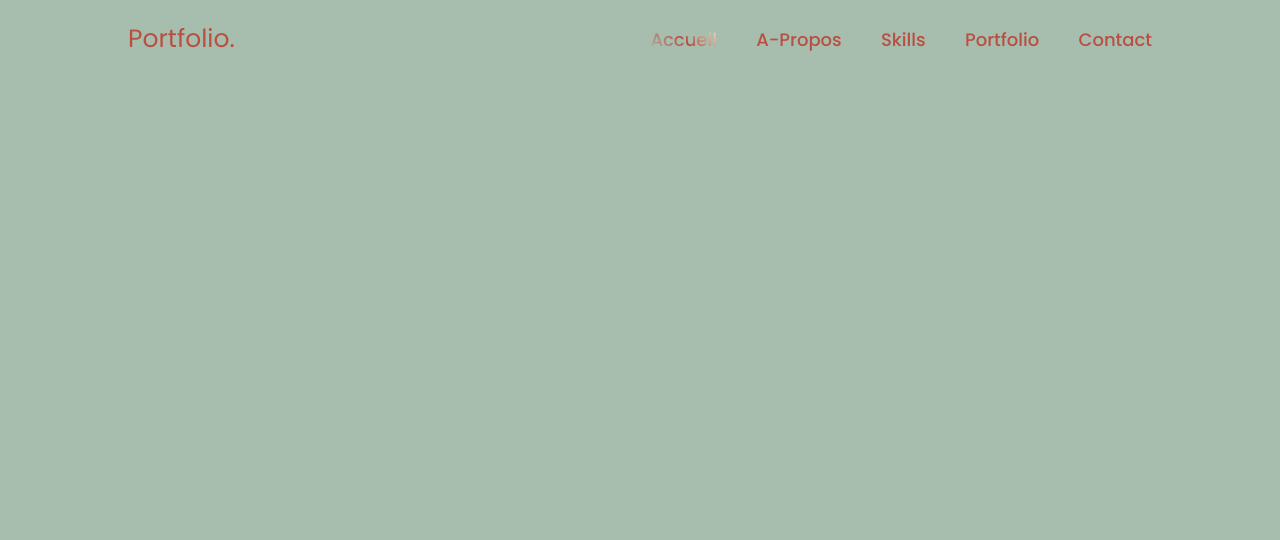
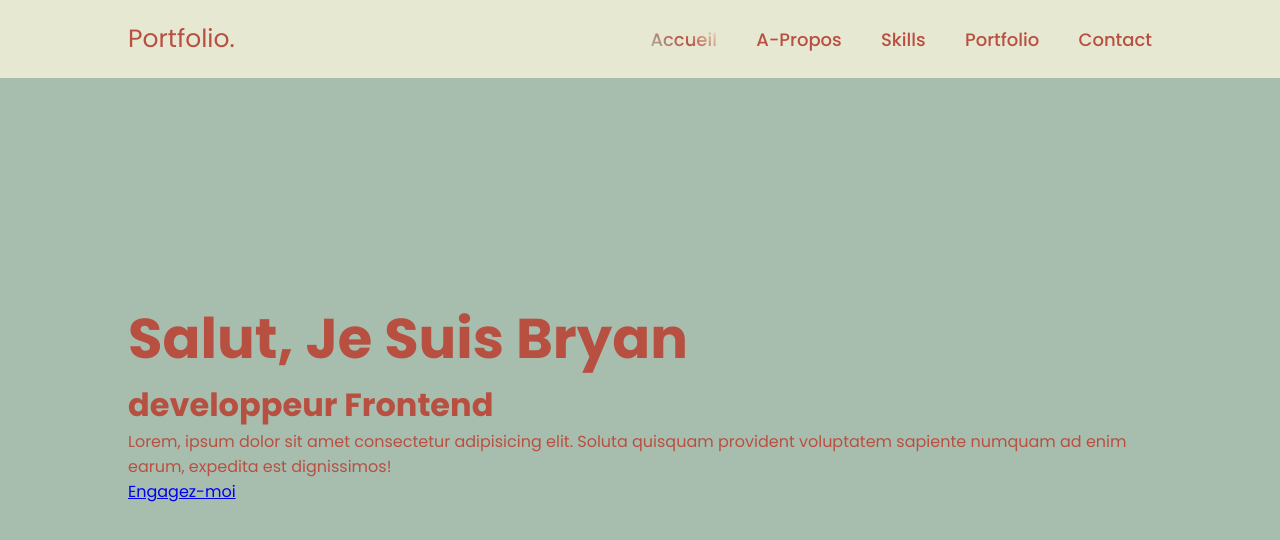
Before and after one commit to bo7sy/Mon-Portfolio, a plain HTML site: page index.html in a window 1280 px wide. Drawn offline with Linux system fonts and the light colour scheme.

Commit message:
version2

```diff
--- a/index.html
+++ b/index.html
@@ -19,5 +19,18 @@
         <a href="#">Contact</a>
       </nav>
     </header>
+
+    <section class="accueil">
+      <div class="accueil-content">
+        <h1>Salut, Je Suis Bryan</h1>
+        <h3>developpeur Frontend</h3>
+        <p>
+          Lorem, ipsum dolor sit amet consectetur adipisicing elit. Soluta
+          quisquam provident voluptatem sapiente numquam ad enim earum, expedita
+          est dignissimos!
+        </p>
+        <a href="mailto:ruffinbryan25@gmail.com" class="btn">Engagez-moi</a>
+      </div>
+    </section>
   </body>
 </html>
--- a/styles.css
+++ b/styles.css
@@ -15,6 +15,7 @@
 
 body {
   background: var(--color-3);
+  color: var(--color-1);
 }
 .header {
   position: fixed;
@@ -22,7 +23,7 @@ body {
   left: 0;
   width: 100%;
   padding: 20px 10%;
-  background: transparent;
+  background: var(--color-2);
   display: flex;
   justify-content: space-between;
   align-items: center;
@@ -46,3 +47,21 @@ body {
   -webkit-text-fill-color: transparent;
   -webkit-background-clip: text;
 }
+.accueil {
+  width: 100%;
+  height: 100vh;
+  display: flex;
+  align-items: center;
+  padding: 0 10%;
+}
+.accueil-content h1 {
+  font-size: 56px;
+  font-weight: 700;
+}
+.accueil-content h3 {
+  font-size: 32px;
+  font-weight: 700;
+}
+.accueil-content p {
+  font-size: 16px;
+}
```
